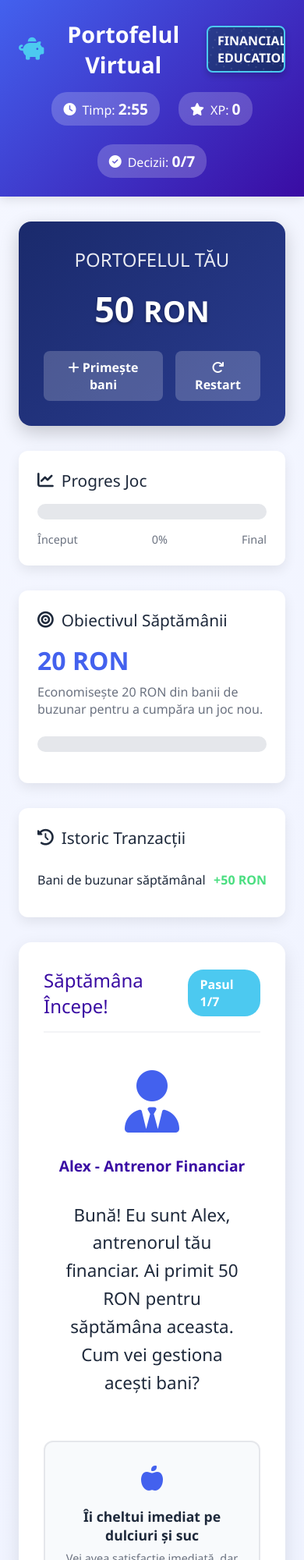
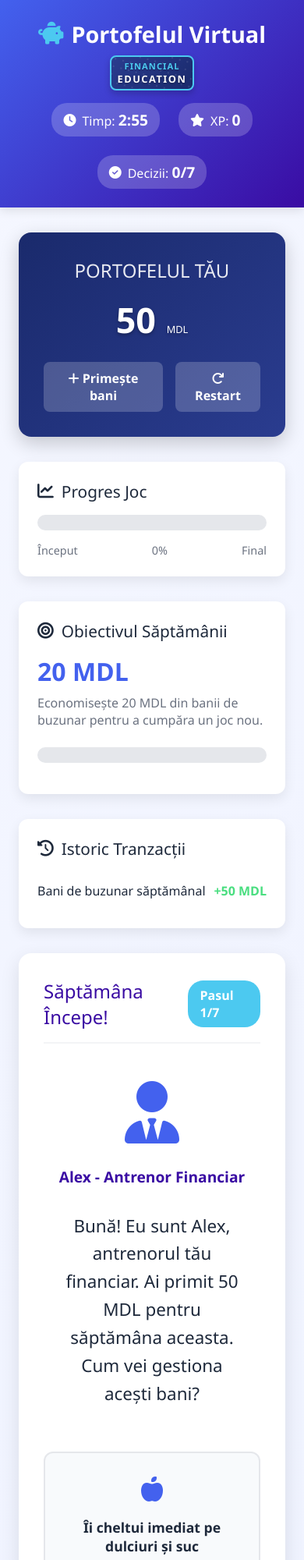
Before and after one commit to m-y-s-t-i-c-1/proiect1, a plain HTML site: page portofelul-virtual.html in a window 390 px wide. Shown: the top 2000 px of the page at 78% size. Drawn offline with Linux system fonts and the light colour scheme.

Commit message:
Schimbarea de la ro in mdl cu raspunsuri aleatorii

```diff
--- a/portofelul-virtual.html
+++ b/portofelul-virtual.html
@@ -33,10 +33,40 @@
             flex-direction: column;
         }
 
-                .game-header-left {
+        .game-header {
+            background: linear-gradient(135deg, var(--primary), var(--secondary));
+            color: white;
+            padding: 1.5rem;
+            text-align: center;
+            box-shadow: 0 4px 12px rgba(0, 0, 0, 0.1);
+        }
+
+        .header-content {
+            max-width: 1000px;
+            margin: 0 auto;
+            display: flex;
+            justify-content: space-between;
+            align-items: center;
+            flex-wrap: wrap;
+            gap: 1rem;
+        }
+
+        .game-header-left {
             display: flex;
             align-items: center;
             gap: 15px;
+        }
+
+        .game-title {
+            display: flex;
+            align-items: center;
+            gap: 10px;
+            font-size: 1.8rem;
+            font-weight: 700;
+        }
+
+        .game-icon {
+            color: var(--accent);
         }
 
         .badge-financial-game {
@@ -65,34 +95,23 @@
             pointer-events: none;
         }
 
-        .game-header {
-            background: linear-gradient(135deg, var(--primary), var(--secondary));
-            color: white;
-            padding: 1.5rem;
-            text-align: center;
-            box-shadow: 0 4px 12px rgba(0, 0, 0, 0.1);
+        .badge-content {
+            position: relative;
+            z-index: 1;
         }
 
-        .header-content {
-            max-width: 1000px;
-            margin: 0 auto;
-            display: flex;
-            justify-content: space-between;
-            align-items: center;
-            flex-wrap: wrap;
-            gap: 1rem;
+        .badge-line-1 {
+            font-size: 0.8rem;
+            letter-spacing: 1px;
+            color: #4cc9f0;
+            text-shadow: 0 1px 2px rgba(0, 0, 0, 0.3);
         }
 
-        .game-title {
-            display: flex;
-            align-items: center;
-            gap: 10px;
-            font-size: 1.8rem;
-            font-weight: 700;
-        }
-
-        .game-icon {
-            color: var(--accent);
+        .badge-line-2 {
+            font-size: 0.9rem;
+            letter-spacing: 1.5px;
+            color: white;
+            text-shadow: 0 1px 3px rgba(0, 0, 0, 0.4);
         }
 
         .game-stats {
@@ -113,6 +132,12 @@
         .stat-value {
             font-weight: 700;
             font-size: 1.2rem;
+        }
+
+        .currency {
+            font-size: 0.8rem;
+            font-weight: normal;
+            margin-left: 2px;
         }
 
         .game-container {
@@ -544,6 +569,12 @@
                 gap: 1rem;
             }
 
+            .game-header-left {
+                flex-direction: column;
+                gap: 0.5rem;
+                text-align: center;
+            }
+
             .game-stats {
                 width: 100%;
                 justify-content: center;
@@ -560,11 +591,23 @@
             .options-container {
                 grid-template-columns: 1fr;
             }
+
+            .badge-financial-game {
+                padding: 4px 8px;
+            }
+
+            .badge-line-1 {
+                font-size: 0.7rem;
+            }
+
+            .badge-line-2 {
+                font-size: 0.8rem;
+            }
         }
     </style>
 </head>
 <body>
-        <header class="game-header">
+    <header class="game-header">
         <div class="header-content">
             <div class="game-header-left">
                 <div class="game-title">
@@ -601,7 +644,7 @@
             <aside class="game-sidebar">
                 <div class="wallet-card">
                     <div class="wallet-title">PORTOFELUL TĂU</div>
-                    <div class="wallet-amount">50 <small>RON</small></div>
+                    <div class="wallet-amount">50 <span class="currency">MDL</span></div>
                     <div class="wallet-controls">
                         <button class="btn btn-secondary" id="addMoney">
                             <i class="fas fa-plus"></i> Primește bani
@@ -632,8 +675,8 @@
                         <i class="fas fa-bullseye"></i>
                         <span>Obiectivul Săptămânii</span>
                     </div>
-                    <div class="goal-amount">20 RON</div>
-                    <div class="goal-desc">Economisește 20 RON din banii de buzunar pentru a cumpăra un joc nou.</div>
+                    <div class="goal-amount">20 MDL</div>
+                    <div class="goal-desc">Economisește 20 MDL din banii de buzunar pentru a cumpăra un joc nou.</div>
                     <div class="progress-bar">
                         <div class="progress-fill" id="savingsFill" style="width: 0%"></div>
                     </div>
@@ -668,6 +711,16 @@
     </main>
 
     <script>
+        // Funcție pentru amestecarea aleatoare a unui array (Fisher-Yates shuffle)
+        function shuffleArray(array) {
+            const shuffled = [...array];
+            for (let i = shuffled.length - 1; i > 0; i--) {
+                const j = Math.floor(Math.random() * (i + 1));
+                [shuffled[i], shuffled[j]] = [shuffled[j], shuffled[i]];
+            }
+            return shuffled;
+        }
+
         // Game state
         const gameState = {
             wallet: 50,
@@ -680,7 +733,7 @@
             timer: null,
             weeklyGoal: 20,
             transactions: [
-                { description: "Bani de buzunar săptămânal", amount: 50, type: "income" }
+                { description: "Bani de buzunar săptămânal", amount: 50, type: "income", currency: "MDL" }
             ]
         };
 
@@ -689,7 +742,7 @@
             {
                 id: 1,
                 title: "Săptămâna Începe!",
-                message: "Bună! Eu sunt Alex, antrenorul tău financiar. Ai primit 50 RON pentru săptămâna aceasta. Cum vei gestiona acești bani?",
+                message: "Bună! Eu sunt Alex, antrenorul tău financiar. Ai primit 50 MDL pentru săptămâna aceasta. Cum vei gestiona acești bani?",
                 character: "fas fa-user-tie",
                 characterName: "Alex - Antrenor Financiar",
                 options: [
@@ -714,7 +767,7 @@
                     },
                     {
                         id: "c",
-                        text: "Îmi fac un plan: 20 RON economii, 30 RON cheltuieli",
+                        text: "Îmi fac un plan: 20 MDL economii, 30 MDL cheltuieli",
                         description: "Un echilibru între economisire și cheltuieli rezonabile",
                         correct: true,
                         feedback: "Excelent! Acesta este un plan echilibrat. Economisești pentru obiectivele tale, dar îți și permiți să te bucuri de prezent. Acesta este principiul de bază al unui buget sănătos!",
@@ -728,7 +781,7 @@
             {
                 id: 2,
                 title: "Prietenul Te Cheamă la Cinema",
-                message: "Prietenul tău te invită la cinema. Biletul costă 15 RON, iar popcorn și suc încă 10 RON. Ce faci?",
+                message: "Prietenul tău te invită la cinema. Biletul costă 15 MDL, iar popcorn și suc încă 10 MDL. Ce faci?",
                 character: "fas fa-film",
                 characterName: "Decizie Socială",
                 options: [
@@ -743,10 +796,10 @@
                     },
                     {
                         id: "b",
-                        text: "Merg și cheltui tot: 25 RON",
+                        text: "Merg și cheltui tot: 25 MDL",
                         description: "Te distrezi, dar cheltui o sumă mare dintr-o dată",
                         correct: false,
-                        feedback: "Cheltuind 25 RON dintr-o dată, îți reduci semnificativ bugetul pentru restul săptămânii. Poate poți găsi o alternativă mai ieftină?",
+                        feedback: "Cheltuind 25 MDL dintr-o dată, îți reduci semnificativ bugetul pentru restul săptămânii. Poate poți găsi o alternativă mai ieftină?",
                         walletChange: -25,
                         xp: 5
                     },
@@ -765,7 +818,7 @@
             {
                 id: 3,
                 title: "Vezi un Joc Nou la Magazin",
-                message: "La magazin vezi un joc nou care costă 45 RON. Îl dorești mult, dar depășește bugetul tău. Cum procedezi?",
+                message: "La magazin vezi un joc nou care costă 45 MDL. Îl dorești mult, dar depășește bugetul tău. Cum procedezi?",
                 character: "fas fa-shopping-cart",
                 characterName: "Tentația Cumpărăturilor",
                 options: [
@@ -802,14 +855,14 @@
             {
                 id: 4,
                 title: "Oferă Specială la Magazinul de Dulciuri",
-                message: "Magazinul de dulciuri are o ofertă: 3 ciocolate la prețul a 2. Costul unei ciocolate este de 5 RON. Ce alegi?",
+                message: "Magazinul de dulciuri are o ofertă: 3 ciocolate la prețul a 2. Costul unei ciocolate este de 5 MDL. Ce alegi?",
                 character: "fas fa-candy-cane",
                 characterName: "Oferte și Reduceri",
                 options: [
                     {
                         id: "a",
-                        text: "Cumpăr oferta: 3 ciocolate cu 10 RON",
-                        description: "Economisești 5 RON față de prețul individual",
+                        text: "Cumpăr oferta: 3 ciocolate cu 10 MDL",
+                        description: "Economisești 5 MDL față de prețul individual",
                         correct: false,
                         feedback: "Ofertele sunt tentante, dar dacă cumperi mai mult decât ai nevoie, de fapt cheltui mai mult, nu economisești.",
                         walletChange: -10,
@@ -818,7 +871,7 @@
                     {
                         id: "b",
                         text: "Nu cumpăr nimic",
-                        description: "Economisești cei 10 RON complet",
+                        description: "Economisești cei 10 MDL complet",
                         correct: false,
                         feedback: "Dacă îți dorești o ciocolată, poți să-ți permiți una. Refuzul total nu este întotdeauna cea mai bună soluție.",
                         walletChange: 0,
@@ -826,7 +879,7 @@
                     },
                     {
                         id: "c",
-                        text: "Cumpăr o singură ciocolată cu 5 RON",
+                        text: "Cumpăr o singură ciocolată cu 5 MDL",
                         description: "Îți satisfaci pofta, dar cheltui responsabil",
                         correct: true,
                         feedback: "Foarte bine! Cumpărând doar ceea ce ai nevoie cu adevărat, eviți cheltuielile inutile. Ofertele sunt bune doar dacă cumperi ceea ce ai consuma oricum.",
@@ -839,7 +892,7 @@
             {
                 id: 5,
                 title: "Primești Ofertă de Muncă",
-                message: "Un vecin îți oferă 15 RON să cureți frunzele din grădina lui. Accepti?",
+                message: "Un vecin îți oferă 15 MDL să cureți frunzele din grădina lui. Accepti?",
                 character: "fas fa-leaf",
                 characterName: "Oportunitate de Câștig",
                 options: [
@@ -883,7 +936,7 @@
                 options: [
                     {
                         id: "a",
-                        text: "Cumpăr cel mai scump cadou: 30 RON",
+                        text: "Cumpăr cel mai scump cadou: 30 MDL",
                         description: "Îți arăți aprecierea, dar cheltui mult",
                         correct: false,
                         feedback: "Valoarea unui cadou nu este dată de preț, ci de gândul din spatele lui. Prietenii adevărați apreciază intenția, nu costul.",
@@ -904,7 +957,7 @@
                         text: "Îi fac un cadou personalizat manual",
                         description: "Îți arăți aprecierea într-un mod creativ și personal",
                         correct: true,
-                        feedback: "Perfect! Cadourile făcute manual sunt adesea mai apreciate decât cele scumpe pentru că arată că ai investit timp și gândire. Costă doar 5 RON pentru materiale!",
+                        feedback: "Perfect! Cadourile făcute manual sunt adesea mai apreciate decât cele scumpe pentru că arată că ai investit timp și gândire. Costă doar 5 MDL pentru materiale!",
                         walletChange: -5,
                         xp: 30
                     }
@@ -999,12 +1052,17 @@
             gameState.currentStep = index;
             const scenario = scenarios[index];
 
+            // Amestecă opțiunile în ordine aleatorie
+            const shuffledOptions = shuffleArray(scenario.options);
+
             let optionsHTML = '';
-            scenario.options.forEach(option => {
+            shuffledOptions.forEach(option => {
+                // Iconițe diferite pentru fiecare opțiune (în funcție de ID-ul original pentru identificare)
+                const iconClass = option.id === 'a' ? 'apple-alt' : option.id === 'b' ? 'book' : 'check-circle';
                 optionsHTML += `
                     <div class="option" data-id="${option.id}">
                         <div class="option-icon">
-                            <i class="fas fa-${option.id === 'a' ? 'apple-alt' : option.id === 'b' ? 'book' : 'check-circle'}"></i>
+                            <i class="fas fa-${iconClass}"></i>
                         </div>
                         <div class="option-text">${option.text}</div>
                         <div class="option-desc">${option.description}</div>
@@ -1091,7 +1149,8 @@
                 gameState.transactions.push({
                     description: description,
                     amount: Math.abs(selectedOption.walletChange),
-                    type: type
+                    type: type,
+                    currency: "MDL"
                 });
             }
 
@@ -1119,7 +1178,7 @@
             decisionsDisplay.textContent = `${gameState.decisions}/${gameState.maxDecisions}`;
 
             // Update wallet display in the wallet card
-            document.querySelector('.wallet-amount').innerHTML = `${gameState.wallet} <small>RON</small>`;
+            document.querySelector('.wallet-amount').innerHTML = `${gameState.wallet} <span class="currency">MDL</span>`;
 
             // Update savings progress
             const savingsPercentage = Math.min(100, (gameState.savings / gameState.weeklyGoal) * 100);
@@ -1152,7 +1211,7 @@
 
                 item.innerHTML = `
                     <div class="history-description">${transaction.description}</div>
-                    <div class="history-amount ${amountClass}">${amountSign}${transaction.amount} RON</div>
+                    <div class="history-amount ${amountClass}">${amountSign}${transaction.amount} ${transaction.currency || 'MDL'}</div>
                 `;
 
                 historyList.appendChild(item);
@@ -1197,8 +1256,8 @@
                         <div class="complete-text">Ai completat jocul "Portofelul Virtual" și ai demonstrat că știi să gestionezi banii de buzunar responsabil.</div>
                         <div class="complete-text"><strong>Rezultate finale:</strong></div>
                         <div class="complete-text">XP total: ${gameState.xp} puncte</div>
-                        <div class="complete-text">Economii acumulate: ${gameState.savings} RON din 20 RON țintă</div>
-                        <div class="complete-text">Bani rămași în portofel: ${gameState.wallet} RON</div>
+                        <div class="complete-text">Economii acumulate: ${gameState.savings} MDL din 20 MDL țintă</div>
+                        <div class="complete-text">Bani rămași în portofel: ${gameState.wallet} MDL</div>
                         <div class="action-buttons" style="margin-top: 2rem;">
                             <button class="btn btn-primary action-btn" id="playAgainBtn">
                                 <i class="fas fa-redo"></i> Joacă din nou
@@ -1219,8 +1278,8 @@
                         <div class="complete-text">Ai reușit să completezi ${gameState.decisions} din ${scenarios.length} decizii.</div>
                         <div class="complete-text"><strong>Rezultate finale:</strong></div>
                         <div class="complete-text">XP total: ${gameState.xp} puncte</div>
-                        <div class="complete-text">Economii acumulate: ${gameState.savings} RON din 20 RON țintă</div>
-                        <div class="complete-text">Bani rămași în portofel: ${gameState.wallet} RON</div>
+                        <div class="complete-text">Economii acumulate: ${gameState.savings} MDL din 20 MDL țintă</div>
+                        <div class="complete-text">Bani rămași în portofel: ${gameState.wallet} MDL</div>
                         <div class="action-buttons" style="margin-top: 2rem;">
                             <button class="btn btn-primary action-btn" id="playAgainBtn">
                                 <i class="fas fa-redo"></i> Joacă din nou
@@ -1261,7 +1320,7 @@
             gameState.decisions = 0;
             gameState.timeLeft = 180;
             gameState.transactions = [
-                { description: "Bani de buzunar săptămânal", amount: 50, type: "income" }
+                { description: "Bani de buzunar săptămânal", amount: 50, type: "income", currency: "MDL" }
             ];
 
             // Reinitialize game
@@ -1284,7 +1343,8 @@
             gameState.transactions.push({
                 description: "Bani adăugați manual",
                 amount: 10,
-                type: "income"
+                type: "income",
+                currency: "MDL"
             });
             updateGameStats();
             updateTransactionHistory();
```
